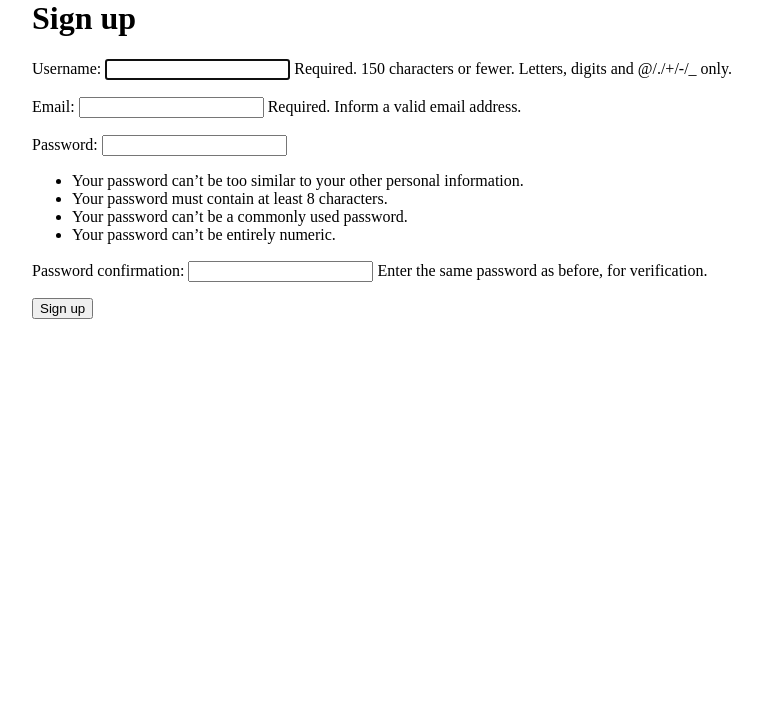
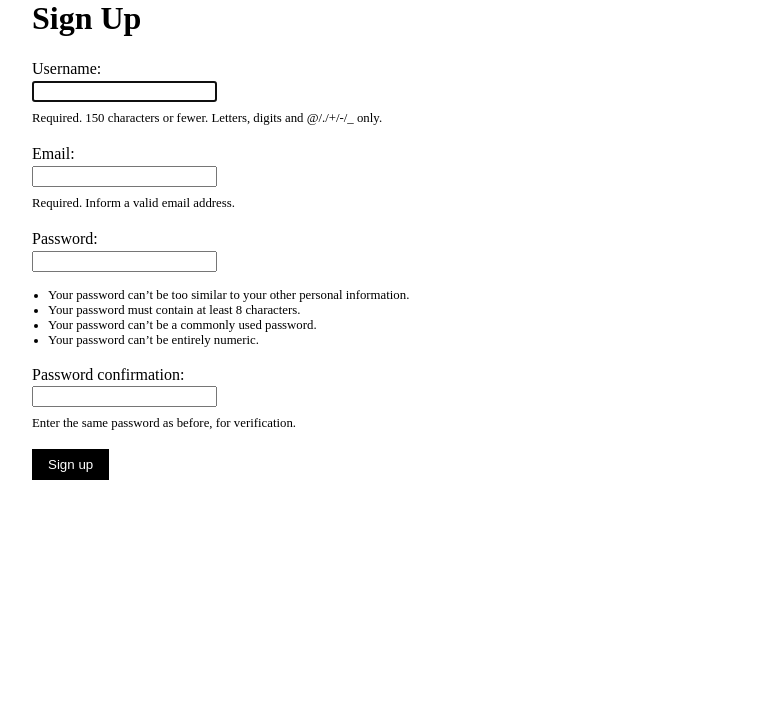
Before and after one commit to joelsmith80/modern-django, a Django app: page /account/join/ in a window 1280 px wide. Shown: the part 34-754 px from the top of the page, without its empty margins (20-782 px from the left). Run offline with Django 3.2, Linux system fonts and the light colour scheme; parts of the project's set-up code (start-up, migrations or seed data) failed here and were passed over.

Commit message:
Cleaned up the signup form

```diff
--- a/project/races/views.py
+++ b/project/races/views.py
@@ -26,7 +26,6 @@ from .forms import CreateRosterForm
 logger = logging.getLogger(__name__)
 
 def home(request):
-    # race_list = Race.objects.filter(is_classic=1).order_by('starts')
     race_list = Race.get_races()
     for race in race_list:
         results = race.has_results()
--- a/project/static/races/css/style.css
+++ b/project/static/races/css/style.css
@@ -650,6 +650,21 @@ COMPONENTS
   grid-column-start: span 1;
 }
 
+form label {
+  display: block;
+}
+form .helptext {
+  display: block;
+  font-size: 0.8rem;
+  margin: 0.5rem 0 0 0;
+}
+
+.form-signup ul {
+  font-size: 0.8rem;
+  margin: 0;
+  padding: 0 0 0 1rem;
+}
+
 .site-footer {
   background: black;
   bottom: 0;
@@ -879,6 +894,9 @@ th.rider-info {
 }
 
 .btn {
+  -webkit-appearance: none;
+  -moz-appearance: none;
+  appearance: none;
   background: black;
   border: none;
   color: white;
--- a/project/static/races/scss/components/_buttons.scss
+++ b/project/static/races/scss/components/_buttons.scss
@@ -1,5 +1,8 @@
 .btn {
 
+    -webkit-appearance: none;
+    -moz-appearance: none;
+    appearance: none;
     background: black;
     border: none;
     color: white;
--- /dev/null
+++ b/project/static/races/scss/components/_forms.scss
@@ -0,0 +1,18 @@
+form {
+    label {
+        display: block;
+    }
+    .helptext {
+        display: block;
+        font-size: 0.8rem;
+        margin: 0.5rem 0 0 0;
+    }
+}
+
+.form-signup {
+    ul {
+        font-size: 0.8rem;
+        margin: 0;
+        padding: 0 0 0 1rem;
+    }
+}
--- a/project/static/races/scss/style.scss
+++ b/project/static/races/scss/style.scss
@@ -17,6 +17,7 @@ COMPONENTS
 
 @import "components/utilities";
 @import "components/race-marquee";
+@import "components/forms";
 @import "components/footer";
 @import "components/table";
 @import "components/buttons";
--- a/templates/users/signup.html
+++ b/templates/users/signup.html
@@ -5,11 +5,11 @@
 {% block content %}
 <div class="wrap">
     <div class="region">
-        <h1>Sign up</h1>
-        <form method="post">
+        <h1>Sign Up</h1>
+        <form method="post" class="form-signup">
             {% csrf_token %}
             {{ form.as_p }}
-            <button type="submit">Sign up</button>
+            <button type="submit" class="btn">Sign up</button>
         </form>
     </div>
 </div>
```
Also changed, not shown: 1 other file.
